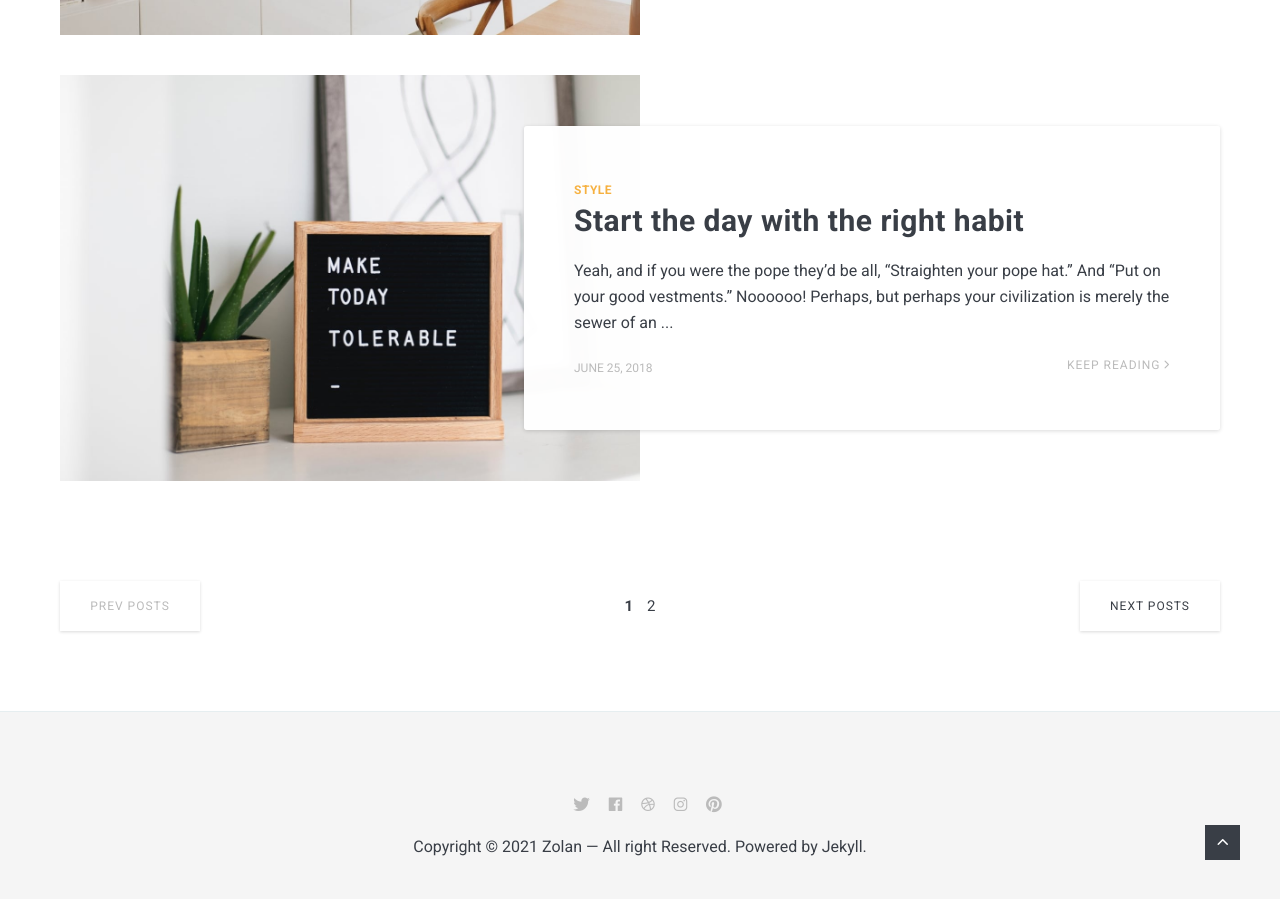
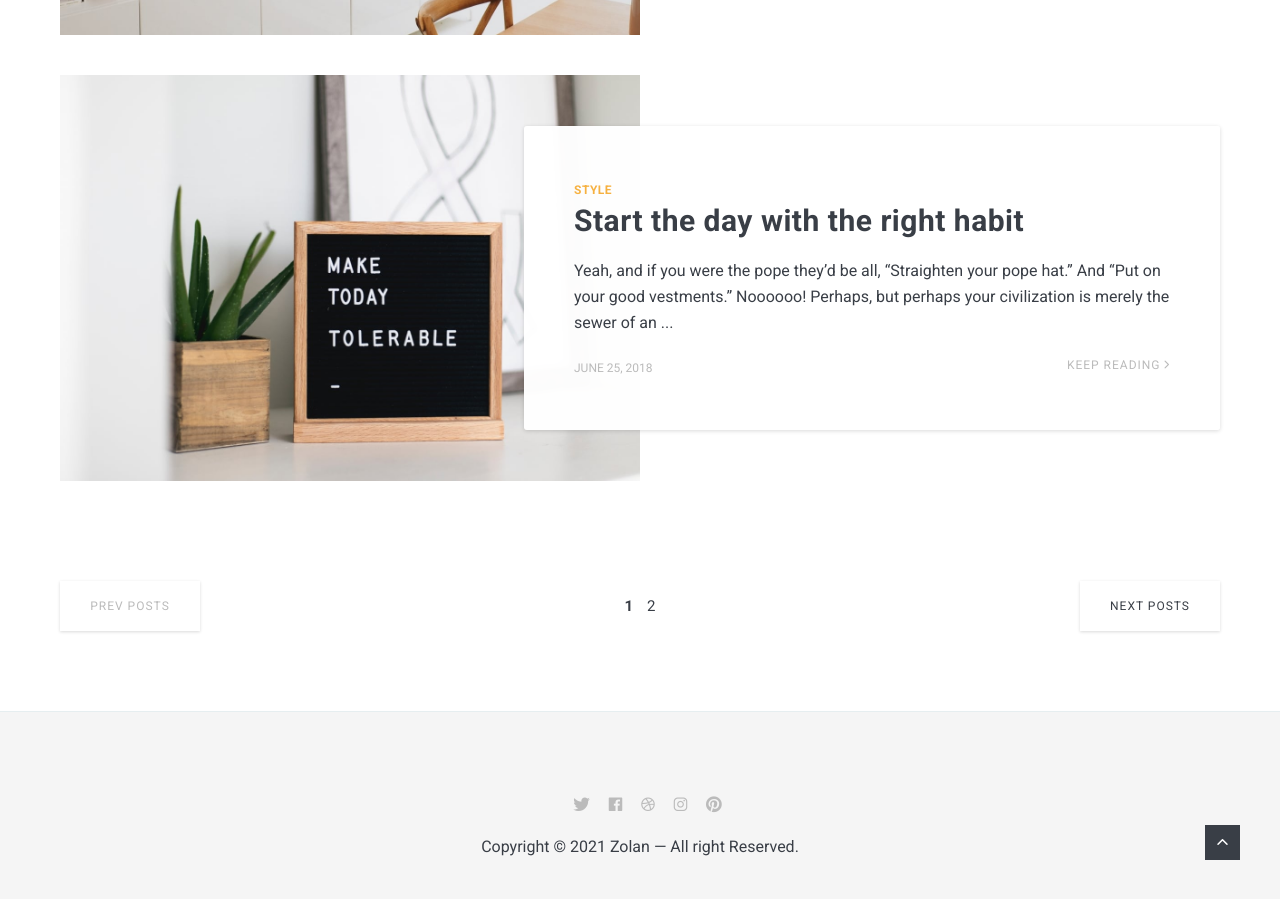
Before and after one commit to nguyenvanuoc/blog, a Jekyll site: the page built from index.html, in a window 1280 px wide and 900 px high, scrolled down 1809 px. Built offline with Jekyll 4.4.1, drawn with Linux system fonts in a browser that asks for light colours; nearby versions of some CDN libraries; the list of posts is cut into pages by our own code.

Commit message:
Update footer.html

```diff
--- a/_includes/footer.html
+++ b/_includes/footer.html
@@ -12,7 +12,7 @@
 
     {% include contact-link.html %}
 
-    <div class="copyright">Copyright &copy; {{site.time | date: '%Y'}} <a href="/">{{ site.data.settings.title }}</a> — All right Reserved. Powered by <a href="https://jekyllrb.com/">Jekyll</a>.</div>
+    <div class="copyright">Copyright &copy; {{site.time | date: '%Y'}} <a href="/">{{ site.data.settings.title }}</a> — All right Reserved.</div>
 </div>
 </footer>
 <!-- end footer -->
```
